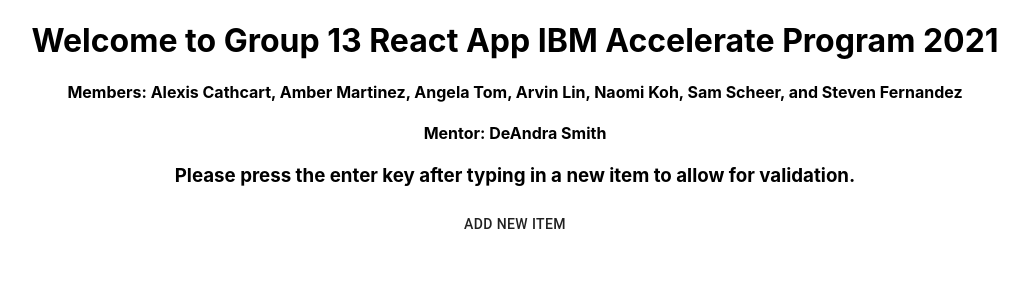
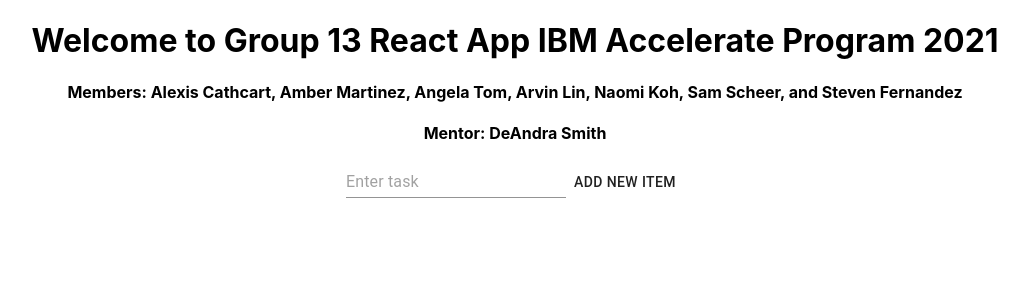
Before and after one commit to 2021-IBM-Accelerate-SW-Track/lab-1-team-13, a React (Create React App) app: page / in a window 1280 px wide. Shown: the top 300 px of the page, without its empty margins (125-1153 px from the left). Built offline with nearby package versions, Linux system fonts and the light colour scheme.

Commit message:
fixed input boxes and validation

```diff
--- a/src/App.js
+++ b/src/App.js
@@ -9,58 +9,53 @@
   let [currID, setID] = useState(0); // current highest (newest) id for to-do list items
 
 
-  const makeNewToDoListItem = () => {
+  const makeNewToDoListItem = (newdesc) => {
     let currentDate = new Date();
     let time = currentDate.getHours() + ":" + currentDate.getMinutes() + ":" + currentDate.getSeconds();
     setID(currID + 1);
     let newToDoListItem = {
       id: currID,
       date: time,
-      name: 'Untitled',
+      name: newdesc,
       status: 'incomplete',
     }
     return newToDoListItem;
   };
 
-  const addNewToDoListItem = () => {
-    let newitem = makeNewToDoListItem();
+  const addNewToDoListItem = (value) => {
+    let newitem = makeNewToDoListItem(value);
     let currentlist = [...todolist, newitem];
     updatetodolist(currentlist);
+    return newitem;
   };
 
   const validateItem = (value, id) => {
-    let newItem = todolist.find(item => item.id === id);
-    newItem.name = value;
-    let flag = 0;
     todolist.forEach(item => {
       if (item.id !== id && item.name === value) {
-        window.alert('this is a duplicate item');
         deleteItem(id);
-        flag = 1;
       }
     })
+  }
 
-    if (flag === 0) {
-      let newList = todolist.map(item => {
-        if (item.id === id) {
-          item.name = value;
-          return item
-        }
-        return item
-      })
-      updatetodolist(newList)
-    }
-  }
 
   const deleteItem = (id) => {
     var newUpdated = [...todolist].filter((item) => id !== item.id);
     updatetodolist(newUpdated);
   };
 
+  const editItem = (id, newval) => {
+    todolist.forEach(item => {
+      if (item.id === id) {
+        item.name = newval;
+      }
+    })
+    updatetodolist(todolist);
+  };
+
   return (
     <div className="App" >
       <Header />
-      <Table addNewItem={addNewToDoListItem} deleteItem={deleteItem} todolist={todolist} validateItem={validateItem} />
+      <Table currID={currID} addNewItem={addNewToDoListItem} editItem={editItem} deleteItem={deleteItem} todolist={todolist} validateItem={validateItem} />
     </div>
   );
 }
--- a/src/component/header/header.js
+++ b/src/component/header/header.js
@@ -7,7 +7,6 @@
       <h1><bold>Welcome to Group 13 React App IBM Accelerate Program 2021</bold></h1>
       <h4>Members: Alexis Cathcart, Amber Martinez, Angela Tom, Arvin Lin, Naomi Koh, Sam Scheer, and Steven Fernandez</h4>
       <h4>Mentor: DeAndra Smith</h4>
-      <h3>Please press the enter key after typing in a new item to allow for validation.</h3>
     </>
   )
 }
--- a/src/component/table.js
+++ b/src/component/table.js
@@ -1,9 +1,10 @@
-import React from 'react';
+import React, { useState } from 'react';
 import TableEntry from './tableEntry';
-import { Button } from '@material-ui/core';
+import { Button, Input } from '@material-ui/core';
 
 const Table = (props) => {
   const items = props.todolist ? props.todolist : null;
+  const [itemDesc, updateDesc] = useState("Default");
 
   const markComplete = (item) => {
     if (item.status === 'incomplete') {
@@ -15,15 +16,36 @@
     }
   }
 
+  const handleUpdateDesc = (e) => {
+    updateDesc(e.target.value);
+    //console.log(itemDesc);
+  }
+
+  const handleAddNewItem = () => {
+    let newitem = props.addNewItem(itemDesc);
+    //console.log(newitem);
+    props.validateItem(itemDesc, newitem.id);
+  }
+
   return (
-    items ? <div> <Button onClick={props.addNewItem}>Add New Item</Button>
+    items ? <div>
+      <Input data-testid="new-item-input"
+        onChange={handleUpdateDesc}
+        placeholder="Enter task"
+        inputProps={{ 'aria-label': 'description' }} />
+      <Button onClick={handleAddNewItem} data-testid="new-item-button">Add New Item</Button>
       {
         items.map((item, index) => (
-          <TableEntry deleteItem={props.deleteItem} key={item.id} item={item} markComplete={markComplete} validateItem={props.validateItem} />
+          <TableEntry editItem={props.editItem} deleteItem={props.deleteItem} key={item.id} item={item} markComplete={markComplete} validateItem={props.validateItem} />
         ))
       }
-    </div> : <div> <Button onClick={props.addNewItem}>Add New Item</Button> </div>
+    </div> : <div>  <Input onChange={handleUpdateDesc}
+      placeholder="Enter task"
+      inputProps={{ 'aria-label': 'description' }} />
+      <Button onClick={handleAddNewItem} data-testid="new-item-button">Add New Item</Button>
+    </div>
   )
 }
 
+
 export default Table;
--- a/src/component/tableEntry.js
+++ b/src/component/tableEntry.js
@@ -10,7 +10,7 @@
           <Checkbox onClick={() => props.markComplete(props.item)} />
         </Grid>
         <Grid item xs={2}>
-          <TableText name={props.item.name} validateItem={props.validateItem} id={props.item.id} />
+          <TableText editItem={props.editItem} name={props.item.name} validateItem={props.validateItem} id={props.item.id} />
         </Grid>
         <Grid item xs={2}>
           {props.item.date}
--- a/src/component/tableText.js
+++ b/src/component/tableText.js
@@ -3,15 +3,24 @@
 import { render } from 'react-dom';
 
 const TableText = (props) => {
-  return (
-    // via https://material-ui.com/components/text-fields/
-    <Input onKeyPress={(event) => {
-      if (event.key === 'Enter')
-        props.validateItem(event.target.value, props.id);
-    }}
-      placeholder="Enter task"
-      inputProps={{ 'aria-label': 'description' }} />
-  )
+
+    const [editing, editDesc] = useState(false);
+
+    const handleChangeInput = (e) => {
+        props.editItem(props.id, e.target.value);
+        props.validateItem(e.target.value, props.id);
+        editDesc(false);
+    }
+
+    return (
+        // via https://material-ui.com/components/text-fields/
+        editing ?
+
+            <Input onBlur={handleChangeInput} />
+            :
+            <p onClick={() => editDesc(true)}> {props.name} </p>
+
+    )
 };
 
 export default TableText;
```
Also changed, not shown: 1 other file (tests, documents, lock files or other folders).
